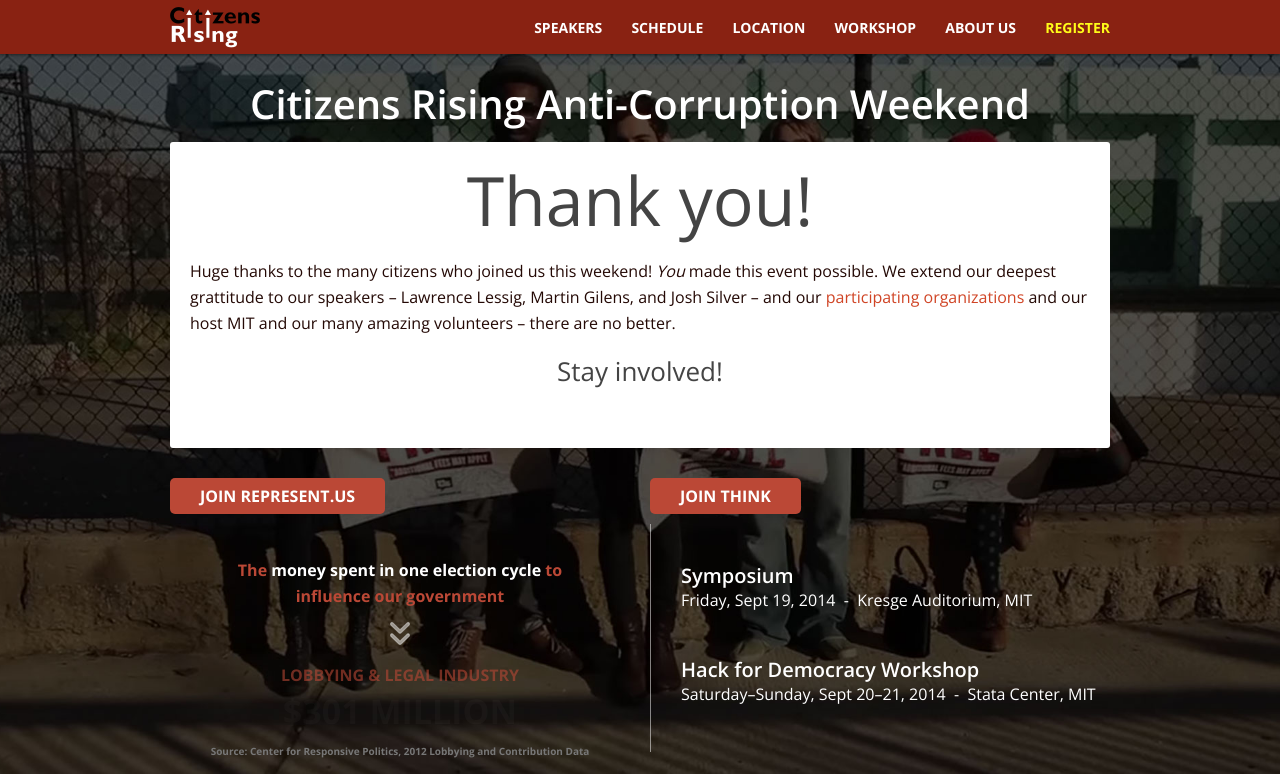
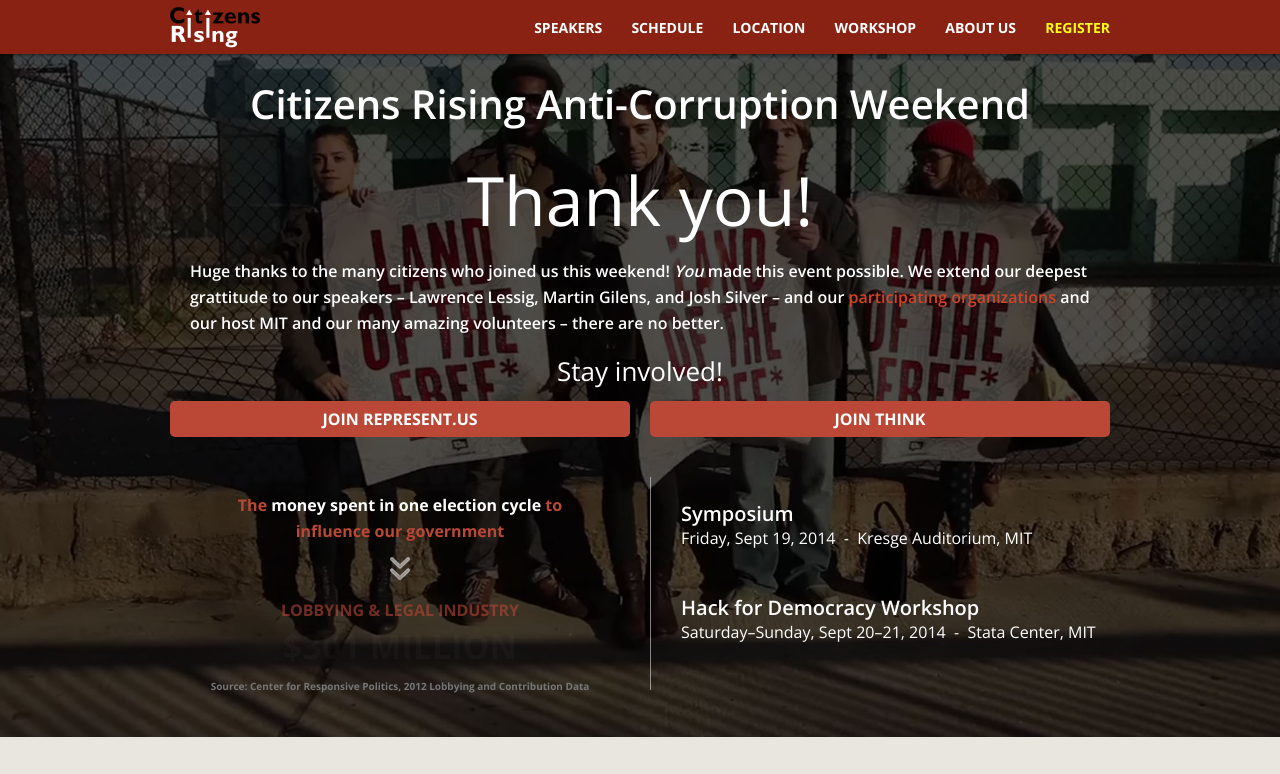
Before and after one commit to jookyboi/mit_corruption_symposium, a plain HTML site: page index.html in a window 1280 px wide. Shown: the top 774 px of the page. Drawn offline with nearby package versions, Linux system fonts and the light colour scheme.

Commit message:
Adding scss

```diff
--- a/sass/_custom.scss
+++ b/sass/_custom.scss
@@ -140,25 +140,44 @@ body {
     }
 
     .thankyou{
-      background-color:$white;
-      border-radius:3px;
+      //background-color: transparentize($black, 0.8);
+      border-radius:5px;
       text-align: center;
-      color:$black;
-      padding:0 20px 40px 20px;
-      margin-bottom: 30px;
+
+      color:$white;
+      padding:0 20px 0 20px;
+
+      h1,h4{
+        color:$white;
+      }
 
       p{
         text-align: left;
+        font-weight: 600;
       }
 
       h4{
         margin-bottom: 15px;
+        padding-bottom:0;
+      }
+
+      a{
+        font-weight: 600;
+
       }
 
     }
 
+    .stayinvolvedbuttons{
+      text-align: center;
+      .button{
+        display: block;
+      }
+      margin-bottom: 30px;
+    }
+
     .hero-left {
-      margin-top: 43px;
+      margin-top: 25px;
       text-align: center;
 
       p {
@@ -208,7 +227,7 @@ body {
 
 
       > h3{
-        padding-top:30px;
+        padding-top:15px;
         padding-bottom: 0;
         color: $white;
         @include font-size(20px);
```
Also changed, not shown: css/gumby.css.
